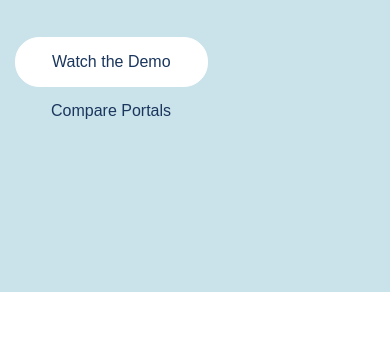
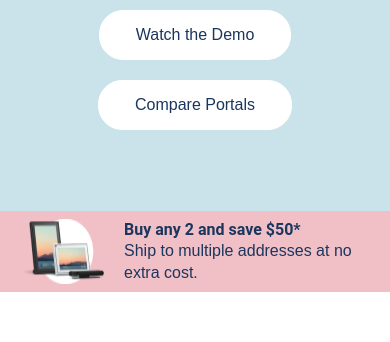
Before and after one commit to Valerii2390/portal1, a website: page app/index.html in a window 390 px wide. Shown: the part 502-844 px from the top of the page. Drawn offline with nearby package versions, Linux system fonts and the light colour scheme.

Commit message:
added hero

```diff
--- a/app/index.html
+++ b/app/index.html
@@ -105,12 +105,25 @@
                 <div class="hero__subtitle subtitle">
                     Smart video calling with Alexa Built‑in.
                 </div>
-                <a href="#" class="hero__demo">
+                <div class="hero__btns">
+                    <a href="#" class="hero__demo">
                   Watch the Demo
                 </a>
-                <a href="" class="hero__portal">
+                    <a href="" class="hero__portal">
                   Compare Portals
                 </a>
+                </div>
+                <div class="hero__sale">
+                    <img src="images/laptop.png" alt="laptop">
+                    <div class="hero__sale-content">
+                        <div class="hero__sale-title">
+                            Buy any 2 and save $50*
+                        </div>
+                        <div class="hero__sale-text">
+                            Ship to multiple addresses at no extra cost.
+                        </div>
+                    </div>
+                </div>
             </div>
         </div>
     </section>
--- a/app/scss/_media.scss
+++ b/app/scss/_media.scss
@@ -86,6 +86,29 @@
                      margin-left: 10px;
                  }
                  //    burger menu end
+                 //  hero start
+                 .title {
+                     font-size: 40px;
+                     line-height: 48px;
+                     @include f500;
+                     max-width: 440px;
+                 }
+                 .subtitle {
+                     @include f500;
+                     font-size: 14px;
+                     line-height: 18px;
+                 }
+                 .hero__btns {
+                     text-align: center;
+                 }
+                 .hero__demo {
+                     margin-right: 0;
+                     margin-bottom: 20px;
+                 }
+                 .hero__sale {
+                     padding: 8px 10px 8px 20px;
+                 }
+                 //  hero end
              }
 
              @media (max-width: 360px) {}
--- a/app/scss/style.scss
+++ b/app/scss/style.scss
@@ -62,6 +62,8 @@
     background-position: left;
     background-size: cover;
     background-repeat: no-repeat;
+    position: relative;
+    z-index: -1;
 }
 
 .hero__demo {
@@ -74,14 +76,30 @@
 
 .hero__portal {
     padding: 13px 36px;
-}
-
-.hero__portal:hover {
     background-color: #FFFFFF;
     border: 1px solid #FFFFFF;
     border-radius: 24px;
-    transition: all 0.3s;
-    outline: none;
+}
+
+.hero__sale {
+    background-color: #F1C0C7;
+    display: flex;
+    justify-content: space-between;
+    max-width: 499px;
+    padding: 16px 10px 16px 60px;
+    position: absolute;
+    left: 0;
+    bottom: 0;
+}
+
+.hero__sale-content {
+    margin-left: 20px;
+}
+
+.hero__sale-title {
+    @include f700;
+    font-style: 15px;
+    line-height: 21px;
 }
 
 // end hero
```
Also changed, not shown: app/css/style.min.css, app/images/1.jpg (added), app/images/2.jpg (added), app/images/3.jpg (added), app/images/4.jpg (added).
